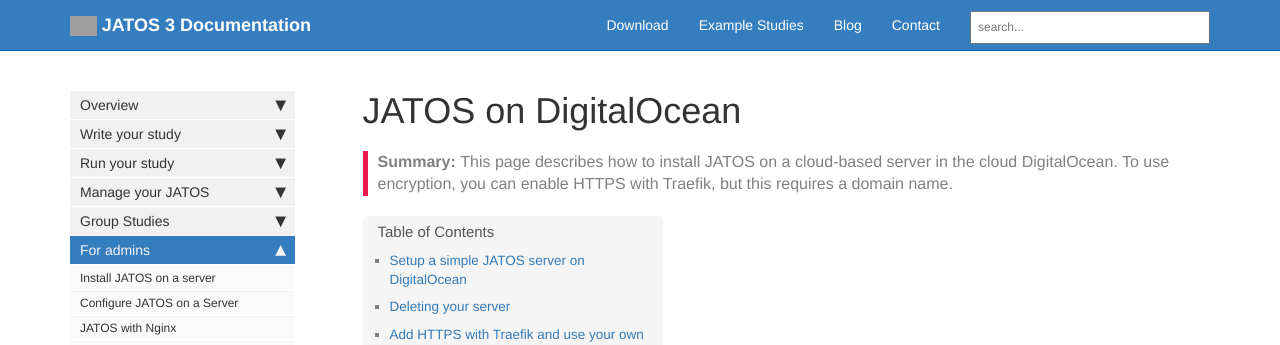
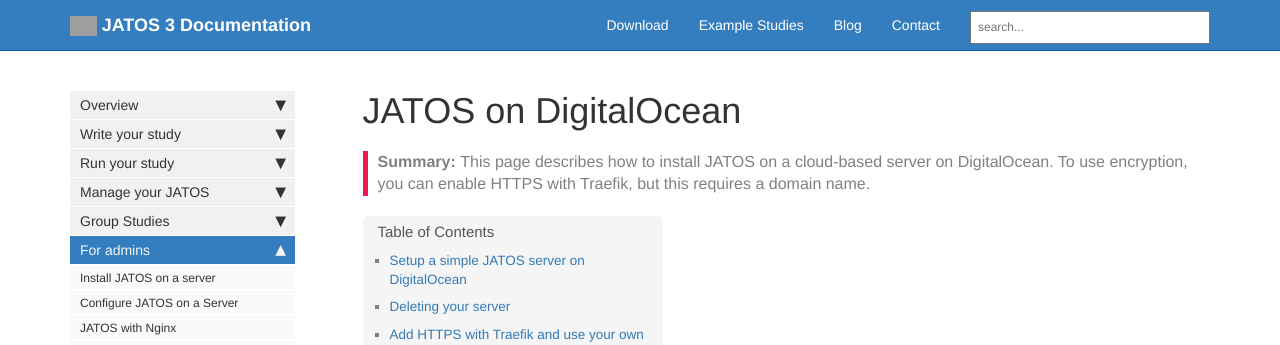
Before and after one commit to kristian-lange-tw/JATOS_docs_v3, a Jekyll site: the page built from pages/JATOS-on-DigitalOcean.md, in a window 1280 px wide and 900 px high. Shown: the top 345 px of the window. Built offline with Jekyll 4.4.1, drawn with Linux system fonts in a browser that asks for light colours; nearby versions of some CDN libraries; comment, search, counter and statistics services are not loaded; grey boxes are pictures that could not be loaded.

Commit message:
Update JATOS-on-DigitalOcean.md

```diff
--- a/pages/JATOS-on-DigitalOcean.md
+++ b/pages/JATOS-on-DigitalOcean.md
@@ -2,7 +2,7 @@
 title: JATOS on DigitalOcean
 keywords: install, server, cloud, digitalocean, droplet, traefik, proxy, reverse, docker, docker-compose, deploy
 tags:
-summary: This page describes how to install JATOS on a cloud-based server in the cloud DigitalOcean. To use encryption, you can enable HTTPS with Traefik, but this requires a domain name.
+summary: This page describes how to install JATOS on a cloud-based server on DigitalOcean. To use encryption, you can enable HTTPS with Traefik, but this requires a domain name.
 sidebar: mydoc_sidebar
 permalink: JATOS-on-DigitalOcean.html
 folder:
```
